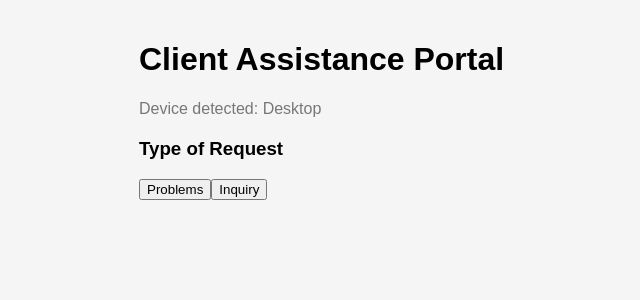
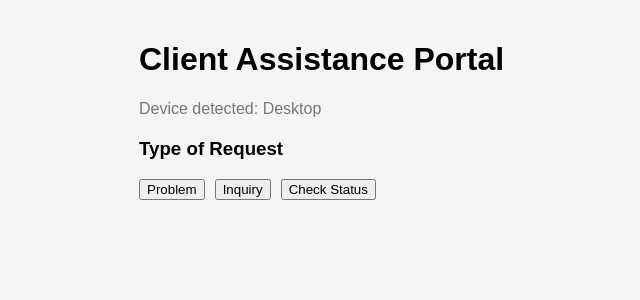
Before and after one commit to LICPrintingShop/DRPAU, a Next.js app: page /client in a window 1280 px wide. Shown: the top 300 px of the page, without its empty margins (201-841 px from the left). Built offline with nearby package versions, Linux system fonts and the light colour scheme.

Commit message:
Update RequestType.jsx

```diff
--- a/components/RequestType.jsx
+++ b/components/RequestType.jsx
@@ -1,20 +1,25 @@
-"use client"
+export default function RequestType({type,setType}){
 
-export default function RequestType({ type, setType }) {
+return(
 
-return (
-<div>
+<div style={{marginBottom:"20px"}}>
 
 <h3>Type of Request</h3>
 
-<button onClick={()=>setType("Problem")}>
-Problems
+<button onClick={()=>setType("problem")}>
+Problem
 </button>
 
-<button onClick={()=>setType("Inquiry")}>
+<button onClick={()=>setType("inquiry")} style={{marginLeft:"10px"}}>
 Inquiry
 </button>
 
+<button onClick={()=>setType("status")} style={{marginLeft:"10px"}}>
+Check Status
+</button>
+
 </div>
+
 )
+
 }
```
